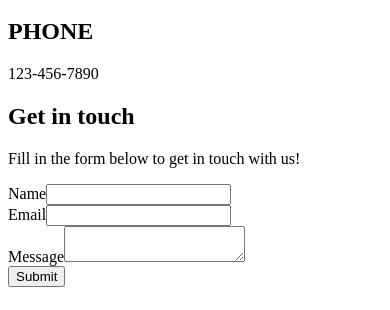
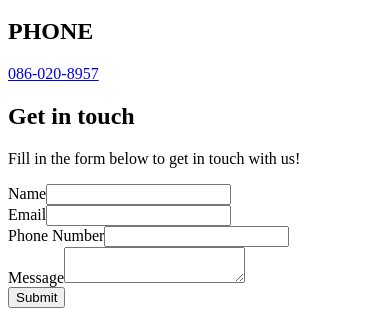
Before and after one commit to slammer1870/ecjja-index, a Next.js app: page /contact in a window 390 px wide. Shown: the part 969-1279 px from the top of the page. Built offline with nearby package versions, Linux system fonts and the light colour scheme.

Commit message:
add: telephone nuberm to contact form

```diff
--- a/pages/api/contact.js
+++ b/pages/api/contact.js
@@ -1,18 +1,20 @@
+
 const sgMail = require("@sendgrid/mail");
 
 sgMail.setApiKey(process.env.SENDGRID_API_KEY);
 
 export default async (req, res) => {
 
-  const { name, email, text } = req.body;
+  const { name, email, tel, text } = req.body;
 
-  const sender = name && email ? `${name} <${email}>` : `${name || email}`;
+  const sender = name && email && tel ? `${name}, <${email}>, ${tel}` : `${name || email}`;
+
   const message = {
-    from: "info@ecjja.com",
-    to: "info@ecjja.com",
-    subject: `New message from ${sender}`,
+    from: process.env.SENDGRID_FROM,
+    to: process.env.SENDGRID_TO,
+    subject: `New message from ${sender} `,
     text,
-    replyTo: sender,
+    replyTo: email,
   };
 
   try {
@@ -20,7 +22,7 @@ export default async (req, res) => {
     return res.status(201).json({ error: "" });
   } catch (error) {
     const message = {
-      from: "info@ecjja.com",
+      from: process.env.SENDGRID_FROM,
       to: "hello@sammcnally.dev",
       subject: `Contact form falied`,
       text: `Contact form failed ${error.message}`,
--- a/pages/contact.js
+++ b/pages/contact.js
@@ -13,6 +13,7 @@ export default function Contact() {
       body: JSON.stringify({
         email: e.target.email.value,
         name: e.target.name.value,
+        tel: e.target.tel.value,
         text: e.target.message.value,
       }),
       headers: {
@@ -33,6 +34,7 @@ export default function Contact() {
     // 5. Clear the input value and show a success message.
     e.target.email.value = "";
     e.target.name.value = "";
+    e.target.tel.value = "";
     e.target.message.value = "";
     setLoading(false);
     setMessage("Thank you for your submission!");
@@ -41,7 +43,7 @@ export default function Contact() {
   return (
     <div>
       <section className="text-gray-600 pt-12 pb-24 px-4 md:px-0 relative">
-        <h1 className="mb-8 text-2xl m:text-4xl text-3xl font-medium text-gray-900">
+        <h1 className="mb-8 text-2xl m:text-4xl font-medium text-gray-900">
           Contact Us
         </h1>
         <div className="container mx-auto flex sm:flex-nowrap flex-wrap">
@@ -83,10 +85,15 @@ export default function Contact() {
                 >
                   info@ecjja.com
                 </a>
-                <h2 className="title-font font-semibold text-gray-900 tracking-widest text-xs mt-4">
+                <h2 className="title-font font-semibold text-blue-500 tracking-widest text-xs mt-4">
                   PHONE
                 </h2>
-                <p className="leading-relaxed">123-456-7890</p>
+                <a
+                  href="tel:086-020-8957"
+                  className="leading-relaxed"
+                >
+                  086-020-8957
+                </a>
               </div>
             </div>
           </div>
@@ -125,6 +132,17 @@ export default function Contact() {
                 name="email"
                 className="w-full bg-white border border-gray-300 focus:border-blue-500 focus:ring-2 focus:ring-blue-200 text-base outline-none text-gray-700 py-1 px-3 leading-8 transition-colors duration-200 ease-in-out"
                 required
+              />
+            </div>
+            <div className="relative mb-4">
+              <label htmlFor="tel" className="leading-7 text-sm text-gray-600">
+                Phone Number
+              </label>
+              <input
+                type="tel"
+                id="tel"
+                name="tel"
+                className="w-full bg-white border border-gray-300 focus:border-blue-500 focus:ring-2 focus:ring-blue-200 text-base outline-none text-gray-700 py-1 px-3 leading-8 transition-colors duration-200 ease-in-out"
               />
             </div>
             <div className="relative mb-4">
```
